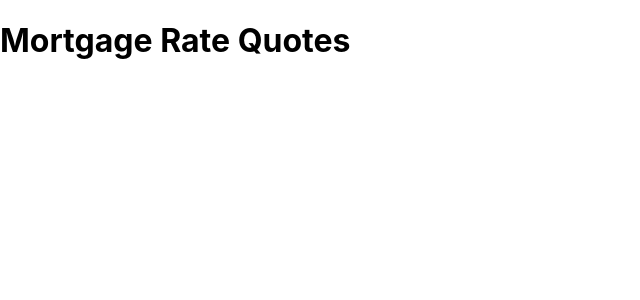
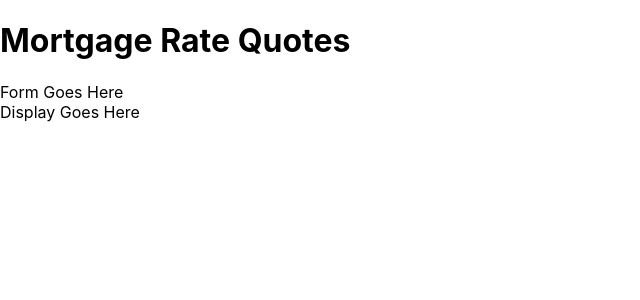
Before and after one commit to rynoronha/mortgage_rate_quotes, a React (Create React App) app: page / in a window 1280 px wide. Shown: the top 300 px of the page, without its empty margins (0-640 px from the left). Built offline with nearby package versions, Linux system fonts and the light colour scheme.

Commit message:
created form and display components

```diff
--- a/src/App.js
+++ b/src/App.js
@@ -1,9 +1,13 @@
 import './App.css';
+import QuotesDisplay from './components/QuotesDisplay';
+import QuotesForm from './components/QuotesForm';
 
 function App() {
   return (
     <div className="App">
       <h1>Mortgage Rate Quotes</h1>
+      <QuotesForm />
+      <QuotesDisplay />
     </div>
   );
 }
--- /dev/null
+++ b/src/components/QuotesDisplay.js
@@ -0,0 +1,11 @@
+import React from 'react'
+
+function QuotesDisplay() {
+    return (
+        <div>
+            Display Goes Here
+        </div>
+    )
+}
+
+export default QuotesDisplay
--- /dev/null
+++ b/src/components/QuotesForm.js
@@ -0,0 +1,11 @@
+import React from 'react'
+
+function QuotesForm() {
+    return (
+        <div>
+            Form Goes Here
+        </div>
+    )
+}
+
+export default QuotesForm
```
Also changed, not shown: 1 other file (tests, documents, lock files or other folders).
